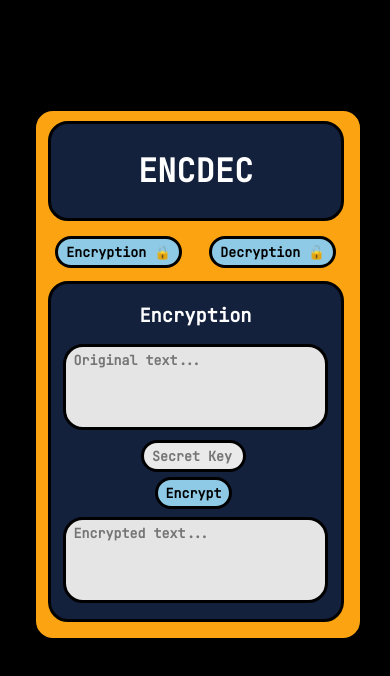
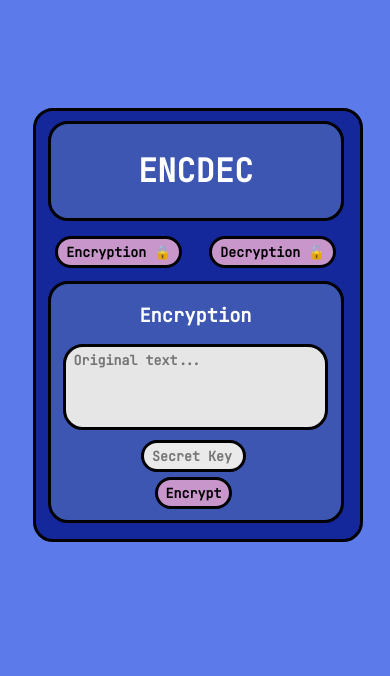
Before and after one commit to tanishq-soni/ENC-DEC, a plain HTML site: page index.html in a window 390 px wide. Drawn offline with nearby package versions, Linux system fonts and the light colour scheme.

Commit message:
smol changes

```diff
--- a/index.html
+++ b/index.html
@@ -3,7 +3,7 @@
 <head>
     <meta charset="UTF-8">
     <meta http-equiv="X-UA-Compatible" content="IE=edge">
-    <meta name="viewport" content="width=device-width, initial-scale=1.0">
+    <meta name="viewport" content="width=device-width, initial-scale=1.0, user-scalable=no">
     <meta name="description" content="Fastest and Easiest way to secure your text 🔒">
     <script src="https://cdnjs.cloudflare.com/ajax/libs/crypto-js/4.0.0/crypto-js.min.js"></script>
     <link rel="icon" href="assets/favicon.png" type="image/png">
@@ -26,18 +26,27 @@
     <!--Encryption Block-->
     <div class="enc-main block fixed" id="enc-main-id">
         <h3>Encryption</h3>
+        <div class="enc-hide" id="enc-hide-id">
             <textarea class="enc-text block fixed" id="ecn-text-id" rows="4" cols="50" placeholder="Original text..."></textarea>
             <input type="text" class="enc-key block fixed" maxlength="10" id="enc-key-id" placeholder="Secret Key">
             <button class="enc-submit-btn block" id="enc-submit-btn-id" onclick="encrypt()">Encrypt</button>
+        </div>
+        <div class="enc-hide1" id="enc-hide1-id">
             <textarea class="enc-output block fixed" id="enc-output-id" readonly rows="4" cols="50" placeholder="Encrypted text..."></textarea>
+            <button class="enc-copy-btn block" id="enc-copy-btn-id" onclick="enc_copy()">copy</button>
+        </div>
     </div>
     <!--Decryption Block-->
     <div class="dec-main block fixed" id="dec-main-id">
         <h3>Decryption</h3>
+        <div class="dec-hide" id="dec-hide-id">
             <textarea class="dec-text block fixed" id="dec-text-id" rows="4" cols="50" placeholder="Encrypted text..."></textarea>
             <input type="text" class="dec-key block fixed" maxlength="10" id="dec-key-id" placeholder="Secret Key">
             <button class="dec-submit-btn block" id="dec-submit-btn-id" onclick="decrypt()">Decrypt</button>
+        </div>
+        <div class="dec-hide1" id="dec-hide1-id">
             <textarea class="dec-output block fixed" id="dec-output-id" readonly rows="4" cols="50" placeholder="Decrypted text..."></textarea>
+        </div>
     </div>
 </div>
 <!--End of Main Block-->
--- a/script.js
+++ b/script.js
@@ -1,4 +1,4 @@
-document.getElementById("dec-main-id").style.display="none";
+encview();
 var enc_text = document.getElementById("ecn-text-id");
 var dec_text = document.getElementById("dec-text-id");
 var enc_key = document.getElementById("enc-key-id");
@@ -6,14 +6,19 @@ var dec_key = document.getElementById("dec-key-id");
 var enc_output = document.getElementById("enc-output-id").value;
 var dec_output = document.getElementById("dec-output-id").value;
 
+
 function encview(){
     document.getElementById("dec-main-id").style.display="none";
     document.getElementById("enc-main-id").style.display="block";
+    document.getElementById("enc-hide1-id").style.display="none";
+    document.getElementById("enc-hide-id").style.display="block";
 }
 
 function decview(){
     document.getElementById("dec-main-id").style.display="block";
     document.getElementById("enc-main-id").style.display="none";
+    document.getElementById("dec-hide1-id").style.display="none";
+    document.getElementById("dec-hide-id").style.display="block";
 }
 
 function encrypt(){
@@ -21,6 +26,8 @@ function encrypt(){
         alert('Text or Key should not be empty!!!')
     }
     else{
+    document.getElementById("enc-hide-id").style.display="none";
+    document.getElementById("enc-hide1-id").style.display="block";
     var EncryptED = CryptoJS.AES.encrypt(enc_text.value, enc_key.value);
     document.getElementById("enc-output-id").value=EncryptED.toString();
     }
@@ -30,12 +37,27 @@ function decrypt(){
     try{
         var DecryptED = CryptoJS.AES.decrypt(dec_text.value, dec_key.value);
         if (DecryptED.toString(CryptoJS.enc.Utf8).length > 0) {
+            document.getElementById("dec-hide-id").style.display="none";
+            document.getElementById("dec-hide1-id").style.display="block";
             document.getElementById("dec-output-id").value=DecryptED.toString(CryptoJS.enc.Utf8);
         } else {
             alert("Encrypted text or Key is incorrect!!!");
         }
     }
     catch(e){
-        alert("Encrypted text or Key is incorrect");
+        alert("Encrypted text or Key is incorrect!!!");
     }
 }
+
+function enc_copy(){
+    var copyText = document.getElementById("enc-output-id");
+    if(copyText.value == ''){
+        alert("Nothing to Copy!!!")
+    }
+    else{
+        copyText.select();
+        copyText.setSelectionRange(0, 99999);
+        document.execCommand("copy");
+        alert("Encrypted Text Copied");
+    }
+}
--- a/styles.css
+++ b/styles.css
@@ -3,7 +3,7 @@
     font-family: 'JetBrains Mono', monospace;
 }
 body{
-    background-color: #000000;
+    background-color: #5C7AEA;
     position: fixed;
     top: 18%;
     left: 43%;
@@ -11,10 +11,10 @@ body{
     margin-left: -108px;
 }
 .main-div{
-    --block-background-color: #fca311;
+    --block-background-color: #14279B;
 }
 #enc-switch-id ,#dec-switch-id{
-    --block-background-color : #8ecae6;
+    --block-background-color : #C996CC;
     display: inline;
     margin: 5px auto;
 }
@@ -28,16 +28,16 @@ h1{
     color: white;
 }
 .head{
-    --block-background-color: #14213d;
+    --block-background-color: #3D56B2;
     padding-top: 100px;
     height: 100px;
 }
-#ecn-text-id, #enc-output-id, #dec-text-id, #dec-output-id{
+#ecn-text-id, #enc-output-id, #dec-text-id{
     resize: none;
-    --block-background-color: #e5e5e5;
+    --block-background-color: #E6E6E6;
 }
 #enc-main-id, #dec-main-id{
-    --block-background-color: #14213d;
+    --block-background-color: #3D56B2;
     padding-top: 0rem;
 }
 h3{
@@ -49,8 +49,8 @@ h3{
     width: 105px;
     margin: 5px auto;
 }
-#enc-submit-btn-id, #dec-submit-btn-id{
-    --block-background-color: #8ecae6;
+#enc-submit-btn-id, #dec-submit-btn-id, #enc-copy-btn-id, #dec-copy-btn-id{
+    --block-background-color: #C996CC;
     margin: 5px auto;
 }
 h1, h3,#enc-submit-btn-id, #dec-submit-btn-id, #enc-switch-id ,#dec-switch-id{
@@ -64,7 +64,7 @@ h1, h3,#enc-submit-btn-id, #dec-submit-btn-id, #enc-switch-id ,#dec-switch-id{
 
 @media only screen and (max-width: 2000px) {
     body{
-        background-color: #000000;
+        background-color: #5C7AEA;
         position: fixed;
         top: 18%;
         left: 43%;
@@ -72,10 +72,10 @@ h1, h3,#enc-submit-btn-id, #dec-submit-btn-id, #enc-switch-id ,#dec-switch-id{
         margin-left: -108px;
     }
     .main-div{
-        --block-background-color: #fca311;
+        --block-background-color: #14279B;
     }
     #enc-switch-id ,#dec-switch-id{
-        --block-background-color : #8ecae6;
+        --block-background-color : #C996CC;
         display: inline;
         margin: 5px auto;
     }
@@ -89,16 +89,16 @@ h1, h3,#enc-submit-btn-id, #dec-submit-btn-id, #enc-switch-id ,#dec-switch-id{
         color: white;
     }
     .head{
-        --block-background-color: #14213d;
+        --block-background-color: #3D56B2;
         padding-top: 100px;
         height: 100px;
     }
     #ecn-text-id, #enc-output-id, #dec-text-id, #dec-output-id{
         resize: none;
-        --block-background-color: #e5e5e5;
+        --block-background-color: #E6E6E6;
     }
     #enc-main-id, #dec-main-id{
-        --block-background-color: #14213d;
+        --block-background-color: #3D56B2;
         padding-top: 0rem;
     }
     h3{
@@ -111,14 +111,14 @@ h1, h3,#enc-submit-btn-id, #dec-submit-btn-id, #enc-switch-id ,#dec-switch-id{
         margin: 5px auto;
     }
     #enc-submit-btn-id, #dec-submit-btn-id{
-        --block-background-color: #8ecae6;
+        --block-background-color: #C996CC;
         margin: 5px auto;
     }
 
 }
 @media only screen and (max-width: 1500px) {
     body{
-        background-color: #000000;
+        background-color: #5C7AEA;
         position: fixed;
         top: 18%;
         left: 40%;
@@ -126,10 +126,10 @@ h1, h3,#enc-submit-btn-id, #dec-submit-btn-id, #enc-switch-id ,#dec-switch-id{
         margin-left: -108px;
     }
     .main-div{
-        --block-background-color: #fca311;
+        --block-background-color: #14279B;
     }
     #enc-switch-id ,#dec-switch-id{
-        --block-background-color : #8ecae6;
+        --block-background-color : #C996CC;
         display: inline;
         margin: 5px auto;
     }
@@ -143,16 +143,16 @@ h1, h3,#enc-submit-btn-id, #dec-submit-btn-id, #enc-switch-id ,#dec-switch-id{
         color: white;
     }
     .head{
-        --block-background-color: #14213d;
+        --block-background-color: #3D56B2;
         padding-top: 100px;
         height: 100px;
     }
     #ecn-text-id, #enc-output-id, #dec-text-id, #dec-output-id{
         resize: none;
-        --block-background-color: #e5e5e5;
+        --block-background-color: #E6E6E6;
     }
     #enc-main-id, #dec-main-id{
-        --block-background-color: #14213d;
+        --block-background-color: #3D56B2;
         padding-top: 0rem;
     }
     h3{
@@ -165,14 +165,14 @@ h1, h3,#enc-submit-btn-id, #dec-submit-btn-id, #enc-switch-id ,#dec-switch-id{
         margin: 5px auto;
     }
     #enc-submit-btn-id, #dec-submit-btn-id{
-        --block-background-color: #8ecae6;
+        --block-background-color: #C996CC;
         margin: 5px auto;
     }
 
 }
 @media only screen and (max-width: 1000px) {
     body{
-        background-color: #000000;
+        background-color: #5C7AEA;
         position: fixed;
         top: 18%;
         left: 34%;
@@ -180,10 +180,10 @@ h1, h3,#enc-submit-btn-id, #dec-submit-btn-id, #enc-switch-id ,#dec-switch-id{
         margin-left: -108px;
     }
     .main-div{
-        --block-background-color: #fca311;
+        --block-background-color: #14279B;
     }
     #enc-switch-id ,#dec-switch-id{
-        --block-background-color : #8ecae6;
+        --block-background-color : #C996CC;
         display: inline;
         margin: 5px auto;
     }
@@ -197,16 +197,16 @@ h1, h3,#enc-submit-btn-id, #dec-submit-btn-id, #enc-switch-id ,#dec-switch-id{
         color: white;
     }
     .head{
-        --block-background-color: #14213d;
+        --block-background-color: #3D56B2;
         padding-top: 100px;
         height: 100px;
     }
     #ecn-text-id, #enc-output-id, #dec-text-id, #dec-output-id{
         resize: none;
-        --block-background-color: #e5e5e5;
+        --block-background-color: #E6E6E6;
     }
     #enc-main-id, #dec-main-id{
-        --block-background-color: #14213d;
+        --block-background-color: #3D56B2;
         padding-top: 0rem;
     }
     h3{
@@ -219,14 +219,14 @@ h1, h3,#enc-submit-btn-id, #dec-submit-btn-id, #enc-switch-id ,#dec-switch-id{
         margin: 5px auto;
     }
     #enc-submit-btn-id, #dec-submit-btn-id{
-        --block-background-color: #8ecae6;
+        --block-background-color: #C996CC;
         margin: 5px auto;
     }
 
 }
 @media only screen and (max-width: 700px) {
     body{
-        background-color: #000000;
+        background-color: #5C7AEA;
         position: fixed;
         top: 18%;
         left: 30%;
@@ -234,10 +234,10 @@ h1, h3,#enc-submit-btn-id, #dec-submit-btn-id, #enc-switch-id ,#dec-switch-id{
         margin-left: -108px;
     }
     .main-div{
-        --block-background-color: #fca311;
+        --block-background-color: #14279B;
     }
     #enc-switch-id ,#dec-switch-id{
-        --block-background-color : #8ecae6;
+        --block-background-color : #C996CC;
         display: inline;
         margin: 5px auto;
     }
@@ -251,16 +251,16 @@ h1, h3,#enc-submit-btn-id, #dec-submit-btn-id, #enc-switch-id ,#dec-switch-id{
         color: white;
     }
     .head{
-        --block-background-color: #14213d;
+        --block-background-color: #3D56B2;
         padding-top: 100px;
         height: 100px;
     }
     #ecn-text-id, #enc-output-id, #dec-text-id, #dec-output-id{
         resize: none;
-        --block-background-color: #e5e5e5;
+        --block-background-color: #E6E6E6;
     }
     #enc-main-id, #dec-main-id{
-        --block-background-color: #14213d;
+        --block-background-color: #3D56B2;
         padding-top: 0rem;
     }
     h3{
@@ -273,7 +273,7 @@ h1, h3,#enc-submit-btn-id, #dec-submit-btn-id, #enc-switch-id ,#dec-switch-id{
         margin: 5px auto;
     }
     #enc-submit-btn-id, #dec-submit-btn-id{
-        --block-background-color: #8ecae6;
+        --block-background-color: #C996CC;
         margin: 5px auto;
     }
 
@@ -281,7 +281,7 @@ h1, h3,#enc-submit-btn-id, #dec-submit-btn-id, #enc-switch-id ,#dec-switch-id{
 
 @media only screen and (max-width: 600px) {
     body{
-        background-color: #000000;
+        background-color: #5C7AEA;
         position: fixed;
         top: 18%;
         left: 35%;
@@ -290,10 +290,10 @@ h1, h3,#enc-submit-btn-id, #dec-submit-btn-id, #enc-switch-id ,#dec-switch-id{
     }
     .main-div{
         width: 400px;
-        --block-background-color: #fca311;
+        --block-background-color: #14279B;
     }
     #enc-switch-id ,#dec-switch-id{
-        --block-background-color : #8ecae6;
+        --block-background-color : #C996CC;
         display: inline;
         margin: 5px auto;
     }
@@ -307,17 +307,17 @@ h1, h3,#enc-submit-btn-id, #dec-submit-btn-id, #enc-switch-id ,#dec-switch-id{
         color: white;
     }
     .head{
-        --block-background-color: #14213d;
+        --block-background-color: #3D56B2;
         padding-top: 100px;
         height: 100px;
     }
     #ecn-text-id, #enc-output-id, #dec-text-id, #dec-output-id{
         width: 335px;
         resize: none;
-        --block-background-color: #e5e5e5;
+        --block-background-color: #E6E6E6;
     }
     #enc-main-id, #dec-main-id{
-        --block-background-color: #14213d;
+        --block-background-color: #3D56B2;
         padding-top: 0rem;
     }
     h3{
@@ -330,14 +330,14 @@ h1, h3,#enc-submit-btn-id, #dec-submit-btn-id, #enc-switch-id ,#dec-switch-id{
         margin: 5px auto;
     }
     #enc-submit-btn-id, #dec-submit-btn-id{
-        --block-background-color: #8ecae6;
+        --block-background-color: #C996CC;
         margin: 5px auto;
     }
 
 }
 @media only screen and (max-width: 500px) {
     body{
-        background-color: #000000;
+        background-color: #5C7AEA;
         position: fixed;
         top: 18%;
         left: 35%;
@@ -346,10 +346,10 @@ h1, h3,#enc-submit-btn-id, #dec-submit-btn-id, #enc-switch-id ,#dec-switch-id{
     }
     .main-div{
         width: 350px;
-        --block-background-color: #fca311;
+        --block-background-color: #14279B;
     }
     #enc-switch-id ,#dec-switch-id{
-        --block-background-color : #8ecae6;
+        --block-background-color : #C996CC;
         display: inline;
         margin: 5px auto;
     }
@@ -363,17 +363,17 @@ h1, h3,#enc-submit-btn-id, #dec-submit-btn-id, #enc-switch-id ,#dec-switch-id{
         color: white;
     }
     .head{
-        --block-background-color: #14213d;
+        --block-background-color: #3D56B2;
         padding-top: 100px;
         height: 100px;
     }
     #ecn-text-id, #enc-output-id, #dec-text-id, #dec-output-id{
         width: 285px;
         resize: none;
-        --block-background-color: #e5e5e5;
+        --block-background-color: #E6E6E6;
     }
     #enc-main-id, #dec-main-id{
-        --block-background-color: #14213d;
+        --block-background-color: #3D56B2;
         padding-top: 0rem;
     }
     h3{
@@ -386,14 +386,14 @@ h1, h3,#enc-submit-btn-id, #dec-submit-btn-id, #enc-switch-id ,#dec-switch-id{
         margin: 5px auto;
     }
     #enc-submit-btn-id, #dec-submit-btn-id{
-        --block-background-color: #8ecae6;
+        --block-background-color: #C996CC;
         margin: 5px auto;
     }
 
 }
 @media only screen and (max-width: 400px) {
     body{
-        background-color: #000000;
+        background-color: #5C7AEA;
         position: fixed;
         top: 18%;
         left: 35%;
@@ -402,10 +402,10 @@ h1, h3,#enc-submit-btn-id, #dec-submit-btn-id, #enc-switch-id ,#dec-switch-id{
     }
     .main-div{
         width: 330px;
-        --block-background-color: #fca311;
+        --block-background-color: #14279B;
     }
     #enc-switch-id ,#dec-switch-id{
-        --block-background-color : #8ecae6;
+        --block-background-color : #C996CC;
         display: inline;
         margin: 5px auto;
     }
@@ -419,17 +419,17 @@ h1, h3,#enc-submit-btn-id, #dec-submit-btn-id, #enc-switch-id ,#dec-switch-id{
         color: white;
     }
     .head{
-        --block-background-color: #14213d;
+        --block-background-color: #3D56B2;
         padding-top: 100px;
         height: 100px;
     }
     #ecn-text-id, #enc-output-id, #dec-text-id, #dec-output-id{
         width: 265px;
         resize: none;
-        --block-background-color: #e5e5e5;
+        --block-background-color: #E6E6E6;
     }
     #enc-main-id, #dec-main-id{
-        --block-background-color: #14213d;
+        --block-background-color: #3D56B2;
         padding-top: 0rem;
     }
     h3{
@@ -442,14 +442,14 @@ h1, h3,#enc-submit-btn-id, #dec-submit-btn-id, #enc-switch-id ,#dec-switch-id{
         margin: 5px auto;
     }
     #enc-submit-btn-id, #dec-submit-btn-id{
-        --block-background-color: #8ecae6;
+        --block-background-color: #C996CC;
         margin: 5px auto;
     }
 
 }
 @media only screen and (max-width: 350px) {
     body{
-        background-color: #000000;
+        background-color: #5C7AEA;
         position: fixed;
         top: 18%;
         left: 35%;
@@ -458,10 +458,10 @@ h1, h3,#enc-submit-btn-id, #dec-submit-btn-id, #enc-switch-id ,#dec-switch-id{
     }
     .main-div{
         width: 310px;
-        --block-background-color: #fca311;
+        --block-background-color: #14279B;
     }
     #enc-switch-id ,#dec-switch-id{
-        --block-background-color : #8ecae6;
+        --block-background-color : #C996CC;
         display: inline;
         margin: 5px auto;
     }
@@ -475,17 +475,17 @@ h1, h3,#enc-submit-btn-id, #dec-submit-btn-id, #enc-switch-id ,#dec-switch-id{
         color: white;
     }
     .head{
-        --block-background-color: #14213d;
+        --block-background-color: #3D56B2;
         padding-top: 100px;
         height: 100px;
     }
     #ecn-text-id, #enc-output-id, #dec-text-id, #dec-output-id{
         width: 245px;
         resize: none;
-        --block-background-color: #e5e5e5;
+        --block-background-color: #E6E6E6;
     }
     #enc-main-id, #dec-main-id{
-        --block-background-color: #14213d;
+        --block-background-color: #3D56B2;
         padding-top: 0rem;
     }
     h3{
@@ -498,7 +498,7 @@ h1, h3,#enc-submit-btn-id, #dec-submit-btn-id, #enc-switch-id ,#dec-switch-id{
         margin: 5px auto;
     }
     #enc-submit-btn-id, #dec-submit-btn-id{
-        --block-background-color: #8ecae6;
+        --block-background-color: #C996CC;
         margin: 5px auto;
     }
 
```
Also changed, not shown: assets/favicon.png (deleted). Lines whose indentation alone changed are shown as unchanged.
